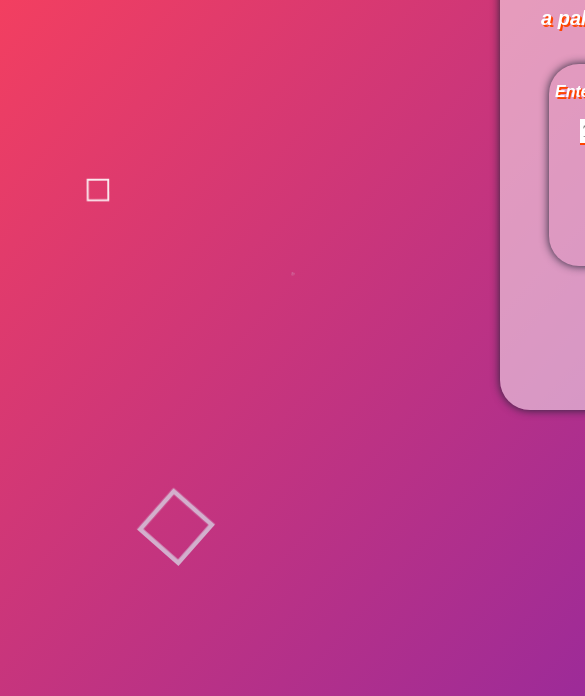
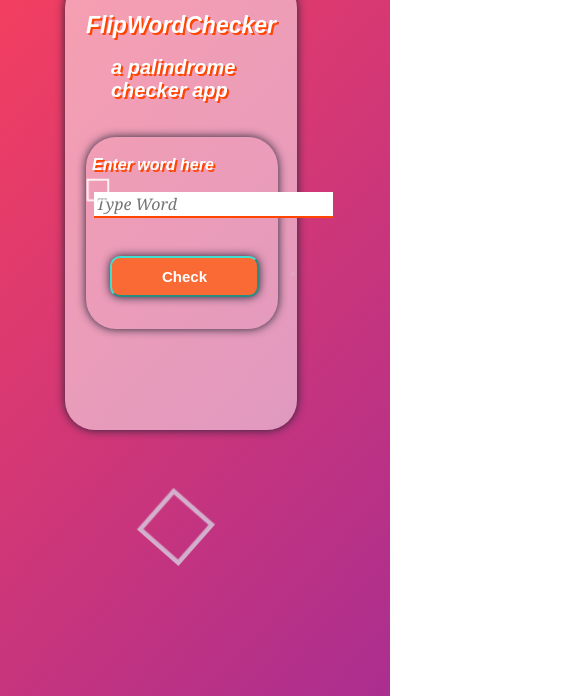
Before and after one commit to Anum23432/Palindrome, a plain HTML site: page index.html in a window 390 px wide. Shown: the part 148-844 px from the top of the page, 585 px wide, since content can reach past the window. Drawn offline with Linux system fonts and the light colour scheme.

Commit message:
Updated Palindrome App

```diff
--- a/style.css
+++ b/style.css
@@ -144,3 +144,87 @@ button:hover {
     color:black;
 
 }
+@media only screen and (max-width: 700px) {
+  #main{
+    display: block;
+    border:transparent 1px solid;
+    width:230px;
+    height: 450px;
+    border-radius: 30px;
+    margin-left: 65px;
+    background-color: rgba(255, 255, 255, 0.5);
+    color: white;
+    box-shadow:0 0 10px 0 #212335;
+    margin-top: 90px;
+
+    }
+    h1{
+      margin-left:20px;
+      font-style: italic;
+      font-family: Arial, Helvetica, sans-serif;
+      text-shadow:2px 2px  orangered ;
+      margin-right: 3px;
+      font-size: 23px;
+  }
+  h2{
+      margin-left: 45px;
+      font-style: italic;
+      font-family: Arial, Helvetica, sans-serif;
+      font-size: 20px;
+      text-shadow:2px 2px  orangered ;
+
+  }
+  #second{
+      display: block;
+      border:1px solid transparent;
+      width:190px;
+      height:190px;
+      margin-left: 20px;
+      border-radius: 30px;
+      box-shadow:0 0 10px 0 #212335;
+
+  }
+  label{
+      font-style: italic;
+      font-family: Arial, Helvetica, sans-serif;
+      font-weight: bold;
+      margin-left: 5px;
+      text-shadow:2px 2px  orangered ;
+
+
+  }
+  input{
+      margin-left: 7px;
+      border:none;
+      border-bottom: 2px solid black;
+      border-color: orangered;
+      font-family:Georgia, 'Times New Roman', Times, serif;
+      font-style: italic;
+      font-weight: 400 bold;
+      font-size: 16px;
+  }
+  button{
+      margin-left: 23px;
+      padding:10px 50px;
+      margin-top:20px ;
+      border-radius: 10px;
+      border-color: turquoise;
+      color: #fff;
+      transition: all 150ms ease-in-out;
+      font-weight: bold;
+      font-size: 15px;
+      background-color: rgb(250, 106, 53);
+      box-shadow: 0 0 10px 0 #212335;;
+  }
+  #result{
+    margin-left: 30px;
+    font-family:Georgia, 'Times New Roman', Times, serif;
+    font-style: italic;
+    font-weight: 400 bold;
+    font-size: 16px;
+    text-shadow:2px 2px  orangered ;
+    color:black;
+    margin-bottom: 5px;
+
+}
+}
```
